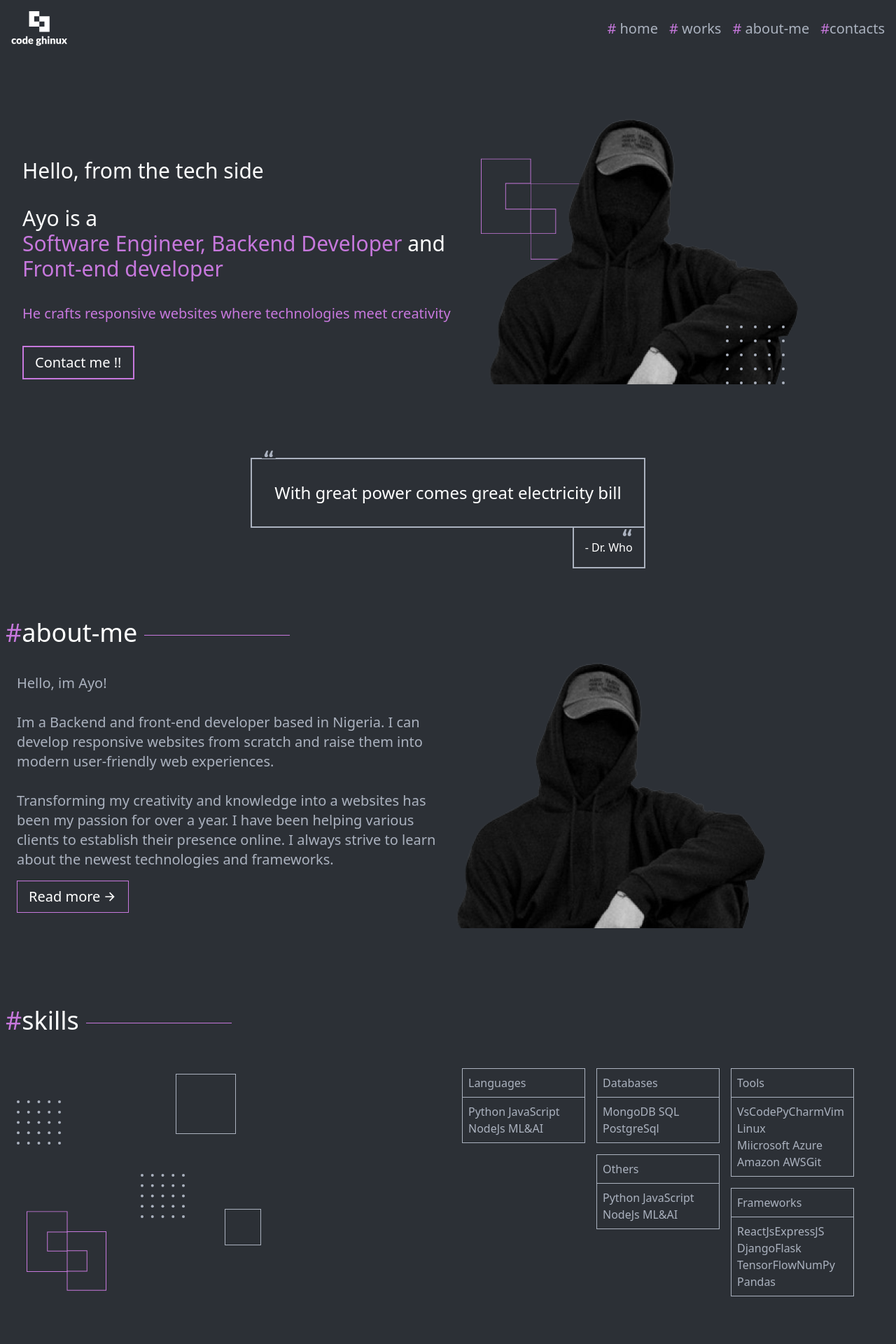
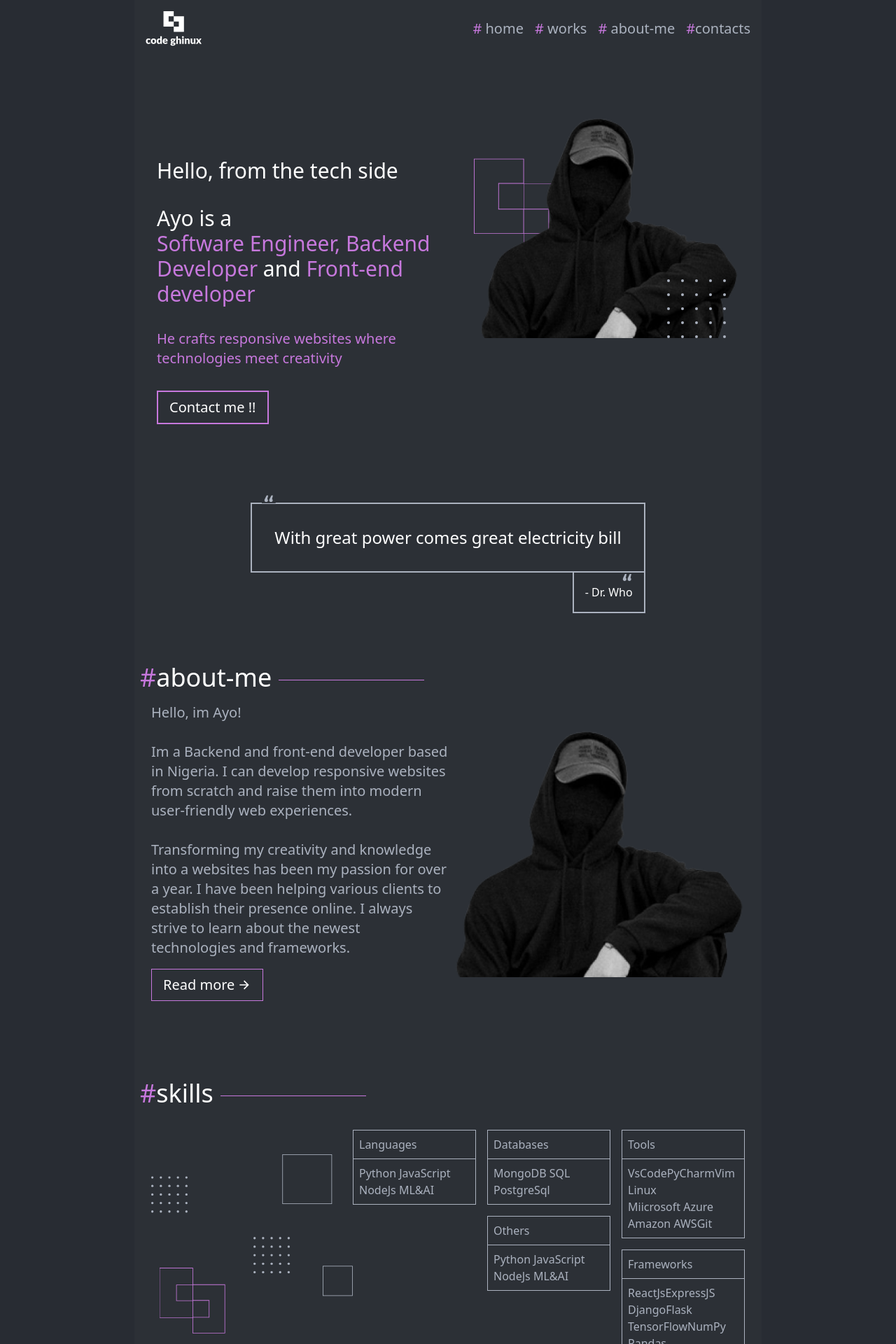
Before and after one commit to TheCodeGhinux/portfolio-2, a React (Vite) app: page / in a window 1280 px wide. Shown: the top 1920 px of the page at 70% size. Built offline with nearby package versions, Linux system fonts and the light colour scheme.

Commit message:
fix: skills con overflow

```diff
--- a/src/components/about/About.jsx
+++ b/src/components/about/About.jsx
@@ -29,7 +29,7 @@ const About = () => {
             </button>
           </div>
           <div className="about-pic-con w-[100%]">
-            <img src={img} alt="" />
+            <img className='mx-auto' src={img} alt="" />
           </div>
         </div>
       </div>
--- a/src/components/skills/Skills.jsx
+++ b/src/components/skills/Skills.jsx
@@ -22,13 +22,13 @@ const Skills = () => {
           </h3>
         </div>
         <div className='skills-content  m-4 flex items-center'>
-          <div className='skills-img w-[100%] absolute lg:static blur-sm lg:blur-0'>
-            <img src={svg} alt='' />
+          <div className='skills-img w-[90%] absolute lg:static blur-sm lg:blur-0'>
+            <img className='mx-auto' src={svg} alt='' />
           </div>
-          <div className='skills-tab-con w-[100%] flex flex-wrap-reverse lg:flex-nowrap lg:flex-row justify-center gap-4 py-4 m-4'>
+          <div className='skills-tab-con w-[100%] flex flex-wrap-reverse lg:flex-nowrap lg:flex-row justify-center gap-4 py-4'>
             <div className='col1'>
               <motion.div
-                variants={heroTextVariant(1.1, 'left')}
+                // variants={heroTextVariant(1.1, 'left')}
                 initial='hidden'
                 whileInView='show'
                 className='skills-tab w-[11rem] text-grey'
@@ -44,7 +44,7 @@ const Skills = () => {
 
             <motion.div className='col2 flex flex-row md:flex-col gap-4'>
               <motion.div
-                variants={heroTextVariant(1.1, 'down')}
+                // variants={heroTextVariant(1.1, 'down')}
                 initial='hidden'
                 whileInView='show'
                 className='skills-tab w-[11rem] text-grey'
@@ -57,7 +57,7 @@ const Skills = () => {
                 </div>
               </motion.div>
               <motion.div
-                variants={heroTextVariant(1.1, 'up')}
+                // variants={heroTextVariant(1.1, 'up')}
                 initial='hidden'
                 whileInView='show'
                 className='skills-tab w-[11rem] text-grey'
@@ -72,7 +72,7 @@ const Skills = () => {
             </motion.div>
             <motion.div className='col3 flex flex-row md:flex-col gap-4'>
               <motion.div
-                variants={heroTextVariant(1.1, 'down')}
+                // variants={heroTextVariant(1.1, 'down')}
                 initial='hidden'
                 whileInView='show'
                 className='skills-tab w-[11rem] text-grey'
@@ -93,7 +93,7 @@ const Skills = () => {
                 </div>
               </motion.div>
               <motion.div
-                variants={heroTextVariant(1.1, 'up')}
+                // variants={heroTextVariant(1.1, 'up')}
                 initial='hidden'
                 whileInView='show'
                 className='skills-tab w-[11rem] text-grey'
--- a/src/pages/Home.jsx
+++ b/src/pages/Home.jsx
@@ -7,7 +7,7 @@ import SmoothScroll from '../components/SmoothScroll/SmoothScroll';
 const Home = () => {
   return (
     <>
-      <div className='bg-bg m-auto flex flex-col gap-4 lg:gap-16'>
+      <div className='bg-bg m-auto lg:w-[70%] flex flex-col gap-4 lg:gap-16'>
         {/* <SmoothScroll /> */}
         <Navbar />
         <Hero />
--- a/utils/motion.js
+++ b/utils/motion.js
@@ -27,8 +27,8 @@ export const heroVariants = (direction, type, delay, duration) => ({
 
 export const heroTextVariant = (delay, direction) => ({
   hidden: {
-    x: direction === 'left' ? '-100%' : direction === 'right' ? '100%' : 0,
-    y: direction === 'up' ? '100%' : direction === 'down' ? '-100%' : 0,
+    // x: direction === 'left' ? '-100%' : direction === 'right' ? '100%' : 0,
+    // y: direction === 'up' ? '100%' : direction === 'down' ? '-100%' : 0,
     // z: direction === 'left-right' ? 100 : direction === 'top-right' ? -100 : 0,
     opacity: 0,
   },
```
